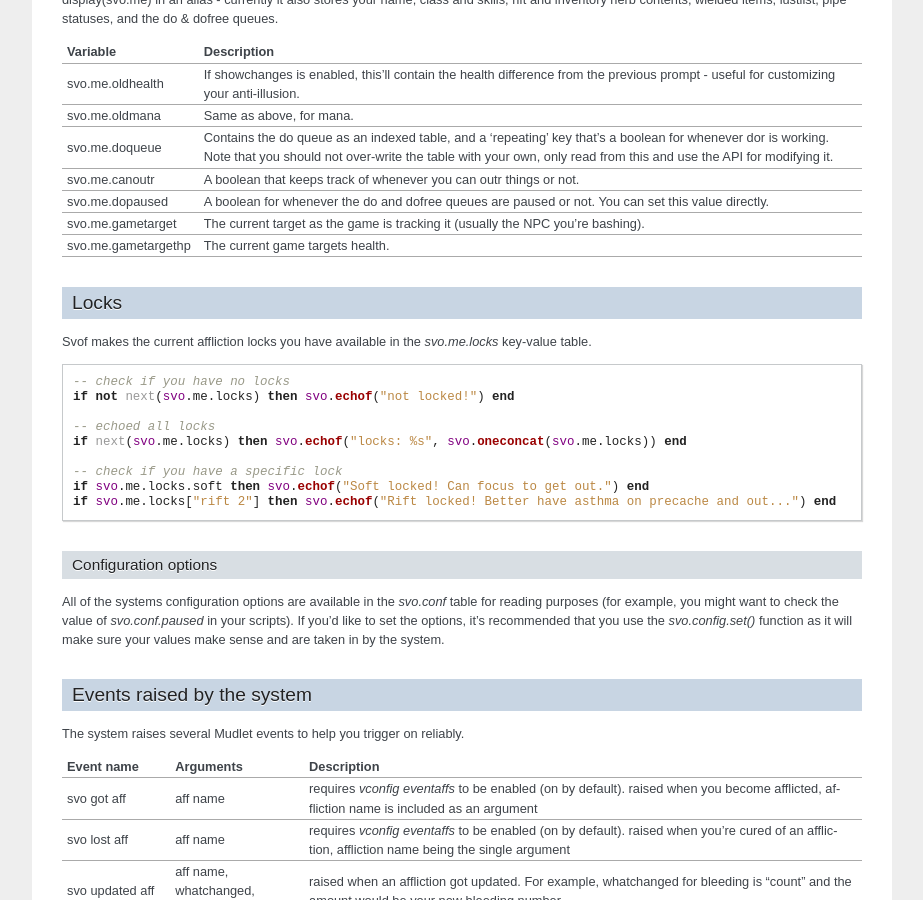
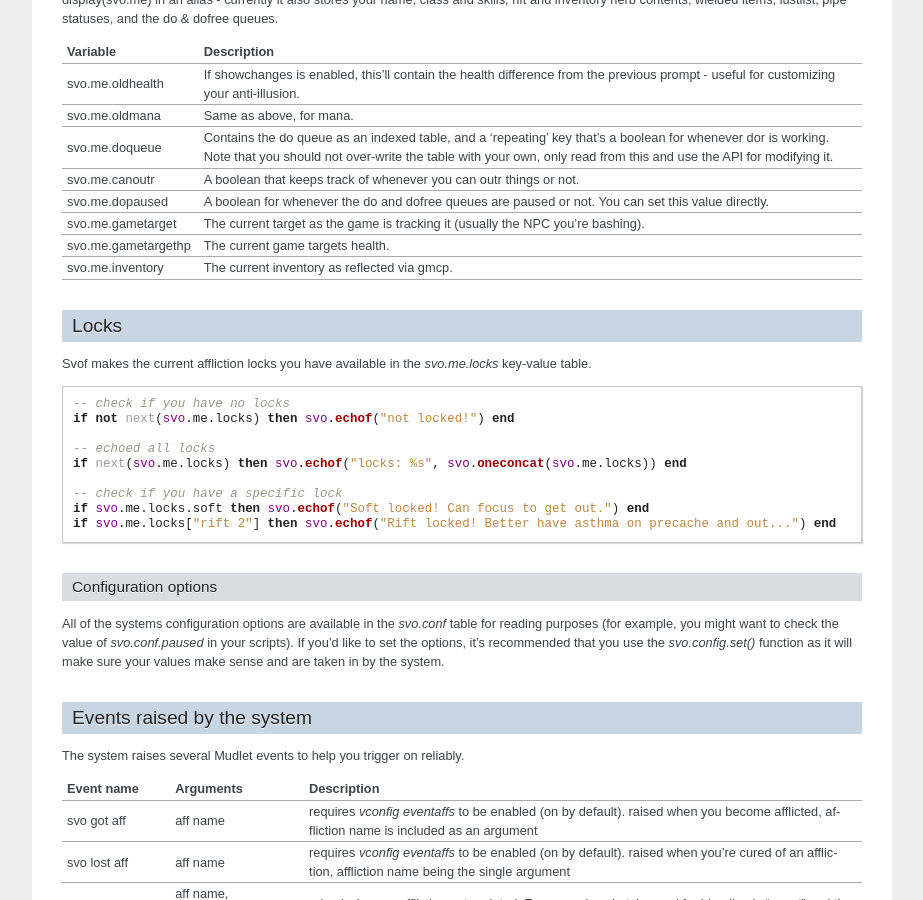
Before and after one commit to svof/svof, a Sphinx documentation site: the page built from doc/index.rst, in a window 1280 px wide and 900 px high, scrolled down 31649 px. Shown: the whole window, without its empty margins (198-1121 px from the left). Built offline with Sphinx 7.4.7, drawn with Linux system fonts in a browser that asks for light colours.

Commit message:
Mention inventory tracker in main documentation

```diff
--- a/doc/index.rst
+++ b/doc/index.rst
@@ -1351,6 +1351,7 @@ svo.me.canoutr      A boolean that keeps track of whenever you can outr things o
 svo.me.dopaused     A boolean for whenever the do and dofree queues are paused or not. You can set this value directly.
 svo.me.gametarget   The current target as the game is tracking it (usually the NPC you're bashing).
 svo.me.gametargethp The current game targets health.
+svo.me.inventory    The current inventory as reflected via gmcp.
 =================== ===================
 
 
```
